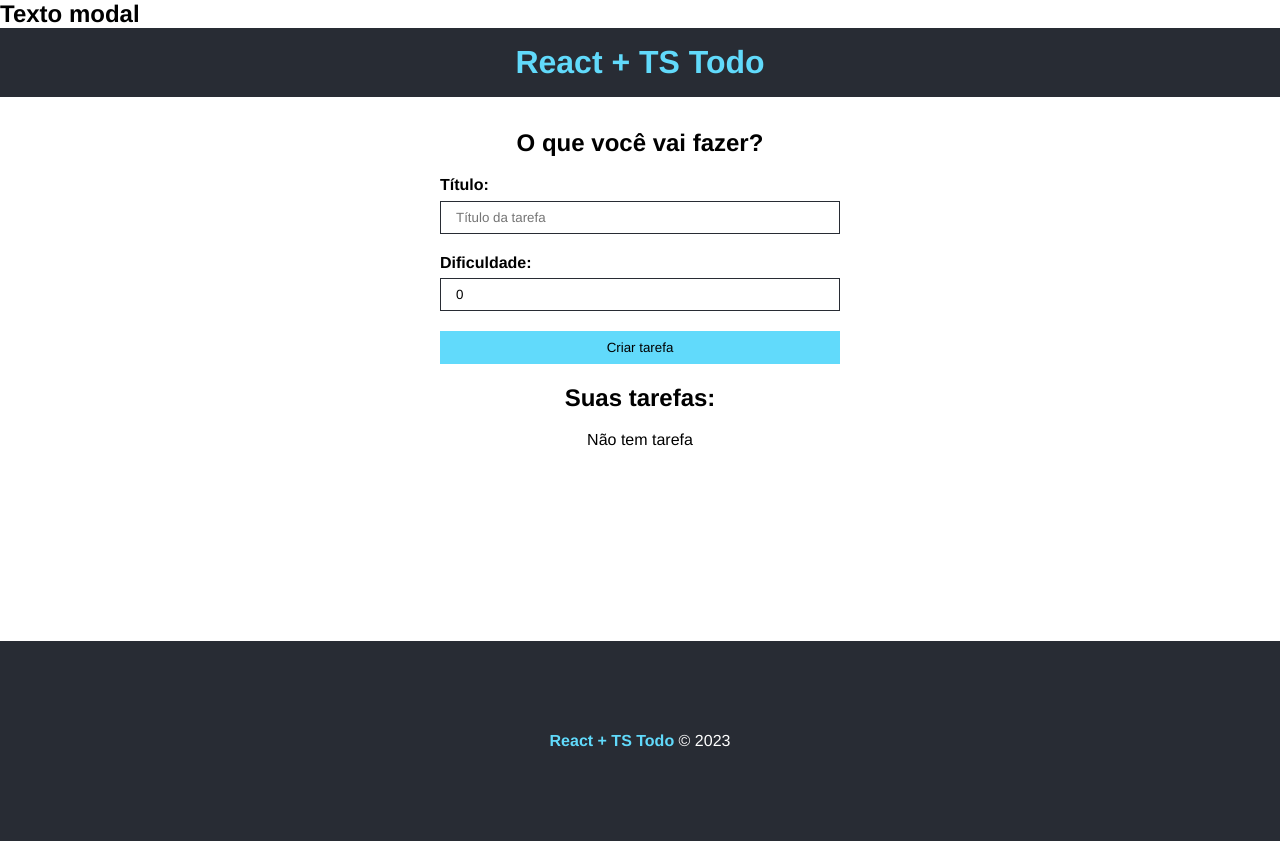
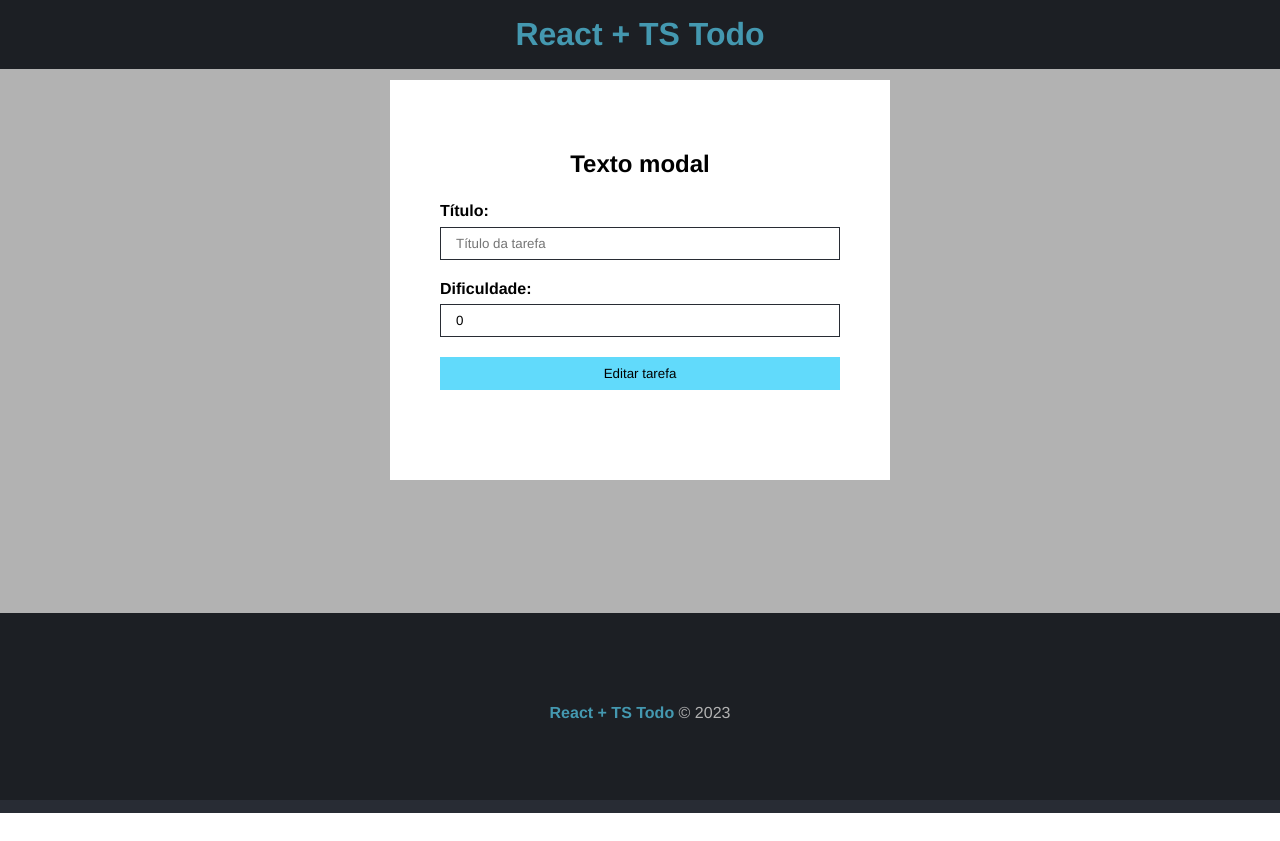
Before and after one commit to Orozimbo1/React-TS_Todo, a React (Vite) app in the folder todo-list/: page / in a window 1280 px wide. After the commit the page ends 813 px from the top, so only its background shows below. Built offline with nearby package versions, Linux system fonts and the light colour scheme.

Commit message:
Estilizando modal

```diff
--- a/todo-list/src/App.tsx
+++ b/todo-list/src/App.tsx
@@ -25,7 +25,7 @@
 
   return (
     <div className="App">
-      <Modal />
+      <Modal children={<Taskform btnText='Editar tarefa' taskList={taskList} />} />
       <Header />
       <main className={styles.main}>
         <div>
--- a/todo-list/src/components/Modal.module.css
+++ b/todo-list/src/components/Modal.module.css
@@ -0,0 +1,31 @@
+.fade {
+  width: 100%;
+  height: 100%;
+  position: absolute;
+  background-color: #000;
+  opacity: 0.3;
+}
+
+.modal {
+  position: absolute;
+  top: 10%;
+  left: 0;
+  right: 0;
+  margin: 0 auto;
+  width: 500px;
+  height: 400px;
+  z-index: 1;
+  background-color: #fff;
+  display: flex;
+  flex-direction: column;
+  justify-content: center;
+  text-align: center;
+}
+
+.modal h2 {
+  margin-bottom: 1em;
+}
+
+.modal form {
+  width: 90%;
+}
--- a/todo-list/src/components/Modal.tsx
+++ b/todo-list/src/components/Modal.tsx
@@ -1,14 +1,17 @@
 // CSS
 import styles from './Modal.module.css'
 
-type Props = {}
+type Props = {
+  children: React.ReactNode
+}
 
-const Modal = (props: Props) => {
+const Modal = ({ children }: Props) => {
   return (
     <div id='modal'>
-      <div></div>
-      <div>
+      <div className={styles.fade}></div>
+      <div className={styles.modal}>
         <h2>Texto modal</h2>
+        {children}
       </div>
     </div>
   )
```
